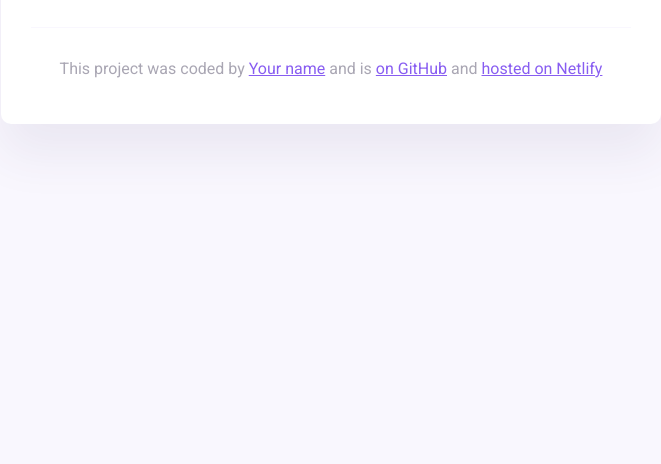
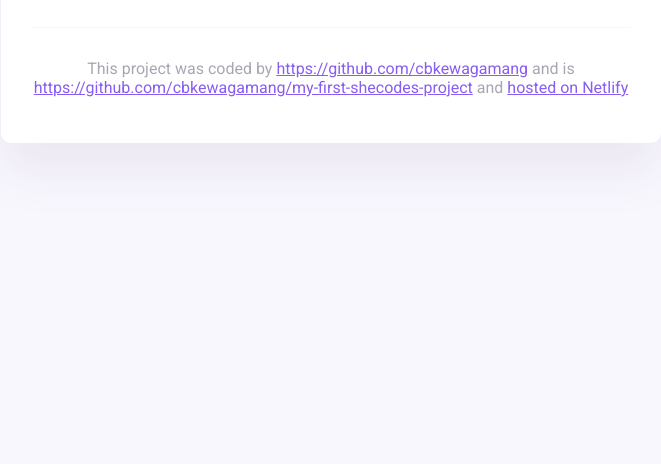
Before and after one commit to cbkewagamang/functional-weather-app-project, a website built with Parcel: page index.html in a window 1280 px wide. Shown: the part 336-800 px from the top of the page, without its empty margins (309-970 px from the left). Built offline with nearby package versions, Linux system fonts and the light colour scheme.

Commit message:
Added github profile links

```diff
--- a/index.html
+++ b/index.html
@@ -47,8 +47,11 @@
       <footer>
         <p>
           This project was coded by
-          <a href="#" target="_blank">Your name</a> and is
-          <a href="#" target="_blank"> on GitHub</a> and
+          <a href="#" target="_blank">https://github.com/cbkewagamang</a> and is
+          <a href="#" target="_blank">
+            https://github.com/cbkewagamang/my-first-shecodes-project</a
+          >
+          and
           <a href="#" target="_blank">hosted on Netlify</a>
         </p>
       </footer>
```
